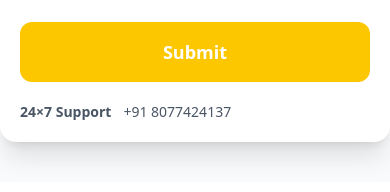
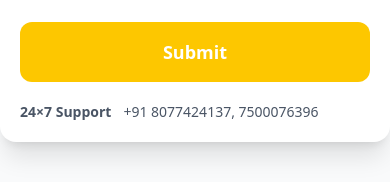
Before and after one commit to nishan-khiva/HappyTravels, a React (Vite) app: page / in a window 390 px wide. Shown: the part 1122-1314 px from the top of the page. Built offline with nearby package versions, Linux system fonts and the light colour scheme.

Commit message:
phone no update

```diff
--- a/package.json
+++ b/package.json
@@ -13,10 +13,13 @@
     "@react-google-maps/api": "^2.20.8",
     "@tailwindcss/vite": "^4.1.18",
     "framer-motion": "^12.23.26",
+    "install": "^0.13.0",
     "leaflet": "^1.9.4",
     "lucide-react": "^0.561.0",
+    "npm": "^11.7.0",
     "react": "^19.2.0",
     "react-dom": "^19.2.0",
+    "react-hot-toast": "^2.6.0",
     "react-icons": "^5.5.0",
     "react-leaflet": "^5.0.0",
     "react-router-dom": "^7.11.0",
--- a/src/component/BookingForm.jsx
+++ b/src/component/BookingForm.jsx
@@ -130,7 +130,7 @@ export const BookingForm = () => {
           <div className="mt-5 text-sm text-gray-600 flex flex-wrap gap-3">
             <span className="font-semibold">24×7 Support</span>
             <span className="hidden sm:block w-px h-4 bg-gray-400"></span>
-            <span>+91 8077424137</span>
+            <span>+91 8077424137, 7500076396</span>
           </div>
         </motion.div>
 
--- a/src/component/Footer.jsx
+++ b/src/component/Footer.jsx
@@ -56,7 +56,7 @@ export const Footer = () => {
             href="tel:+918077424137"
             className="flex items-center justify-center md:justify-start gap-2 text-yellow-400 font-semibold"
           >
-            <Phone size={16} /> +91 8077424137
+            <Phone size={16} /> +91 8077424137, 7500076396
           </a>
           <p className="text-sm text-gray-400 mt-2">
             Call or WhatsApp for instant booking
```
Also changed, not shown: 1 other file (tests, documents, lock files or other folders).
